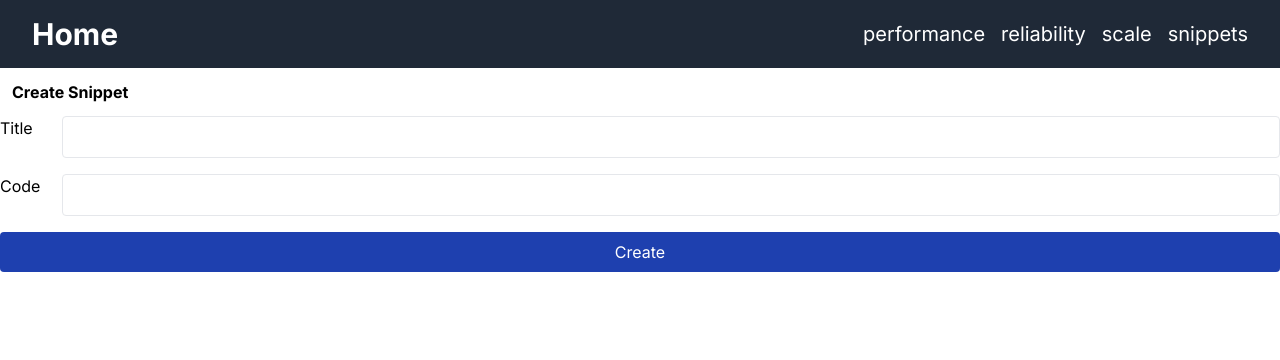
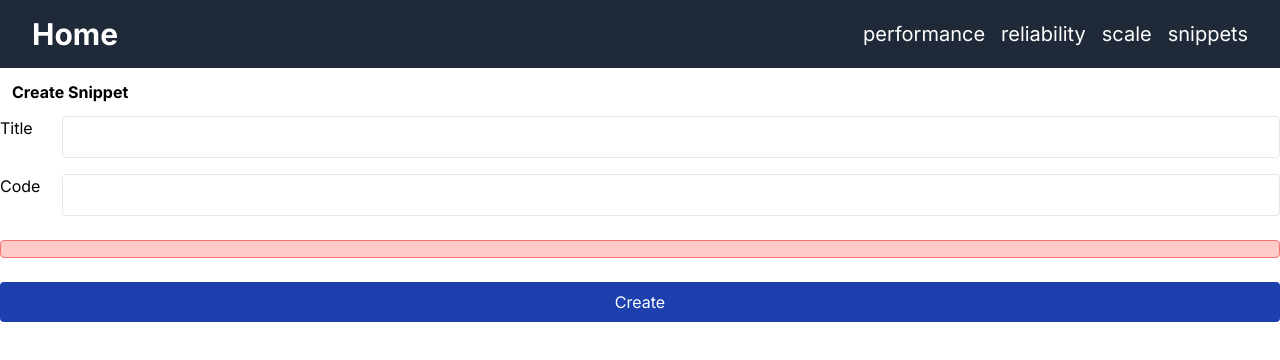
Before and after one commit to mehradi-github/ref-next.js-2311, a Next.js app: page /snippets/new in a window 1280 px wide. Shown: the top 360 px of the page. Built offline with nearby package versions, Linux system fonts and the light colour scheme.

Commit message:
styling error validation in form

```diff
--- a/src/app/snippets/new/page.tsx
+++ b/src/app/snippets/new/page.tsx
@@ -32,7 +32,11 @@ const CreateSnippetPage = () => {
             id="code"
           />
         </div>
-        {formState ? formState.msg : null}
+        {formState ? (
+          <div className="my-2 p-2 bg-red-200 border rounded border-red-400">
+            {formState.msg}
+          </div>
+        ) : null}
         <button className="rounded p-2 bg-blue-800 text-white" type="submit">
           Create
         </button>
```
